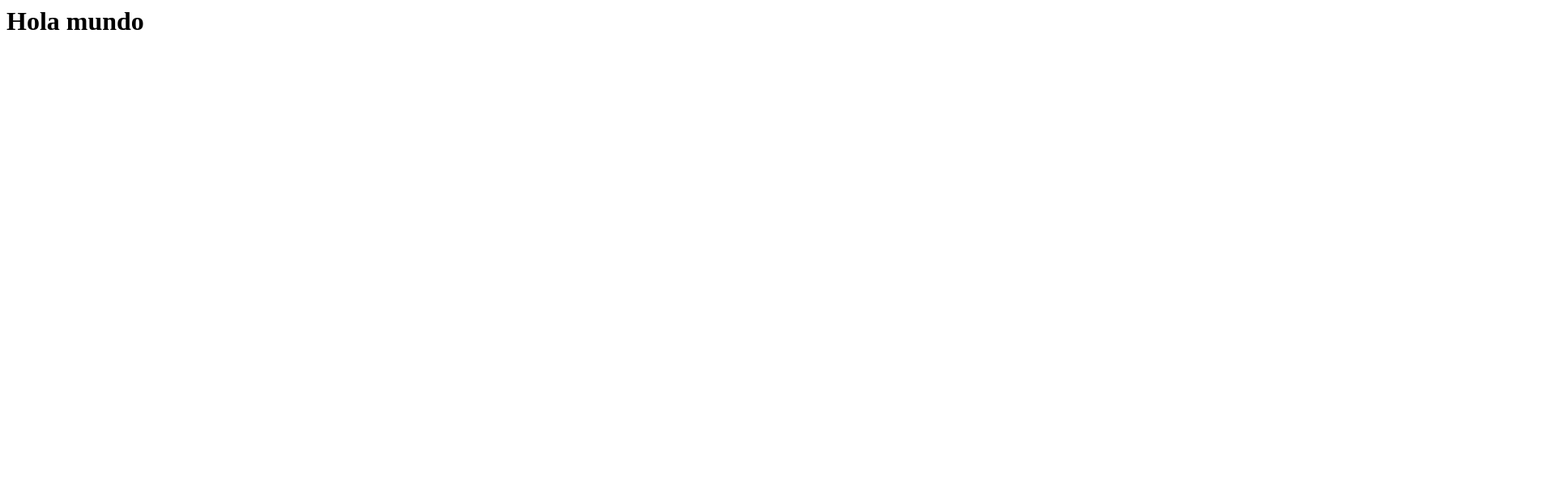
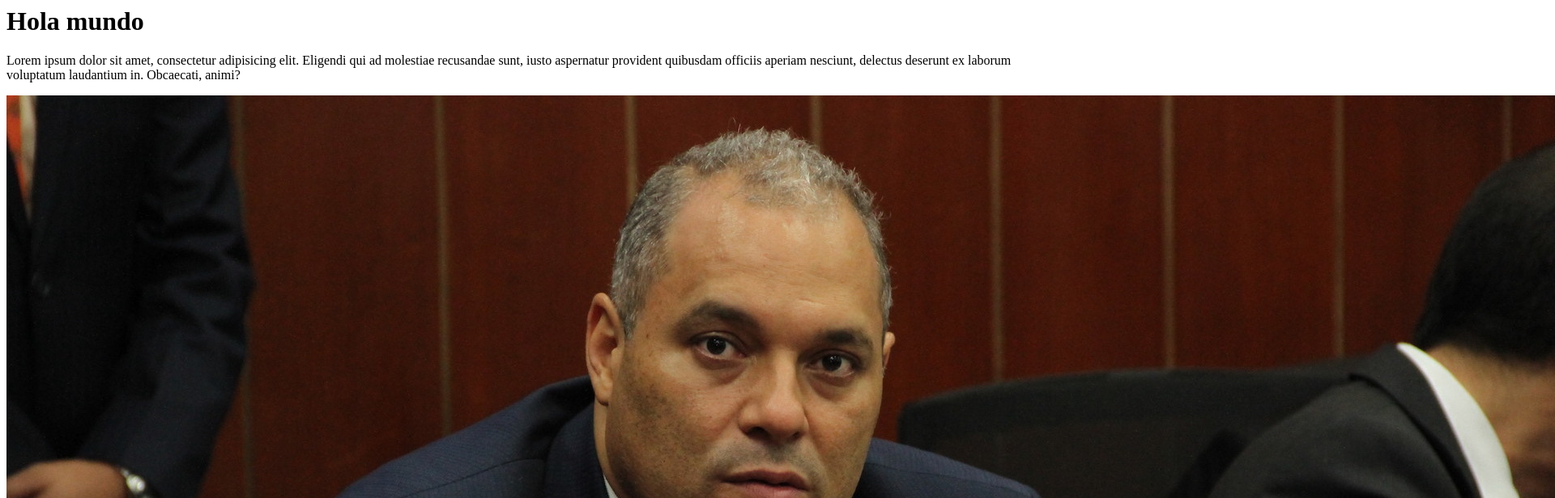
Before and after one commit to byakowarrior/hguzman10.github.io, a plain HTML site: page index.html in a window 1280 px wide. Shown: the top 616 px of the page at 81% size, 1920 px wide, since content can reach past the window. Drawn offline with Linux system fonts and the light colour scheme.

Commit message:
Imagen
Ya cargue la imagen

```diff
--- a/index.html
+++ b/index.html
@@ -4,5 +4,7 @@
   </head>
   <body>
     <h1>Hola mundo</h1>
+    <p>Lorem ipsum dolor sit amet, consectetur adipisicing elit. Eligendi qui ad molestiae recusandae sunt, iusto aspernatur provident quibusdam officiis aperiam nesciunt, delectus deserunt ex laborum voluptatum laudantium in. Obcaecati, animi?</p>
+    <img src="imagenes/fondo2.jpg">
   </body>
 </html>
```
Also changed, not shown: imagenes/fondo2.jpg (added), 1 other file.
